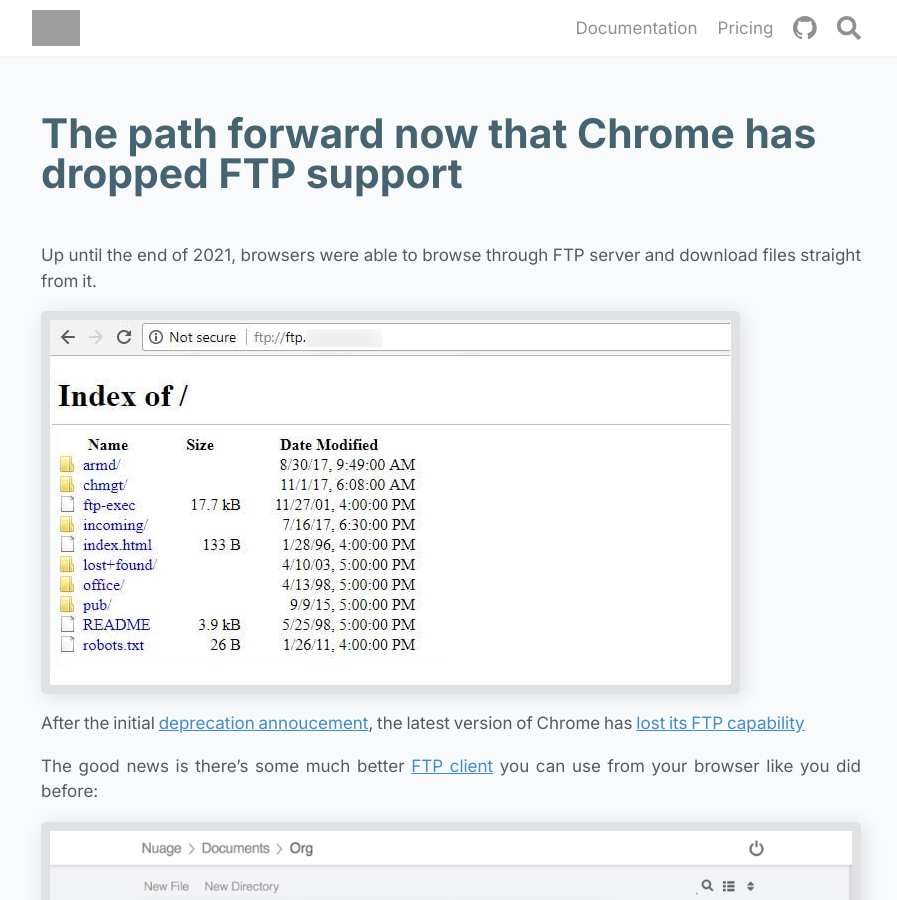
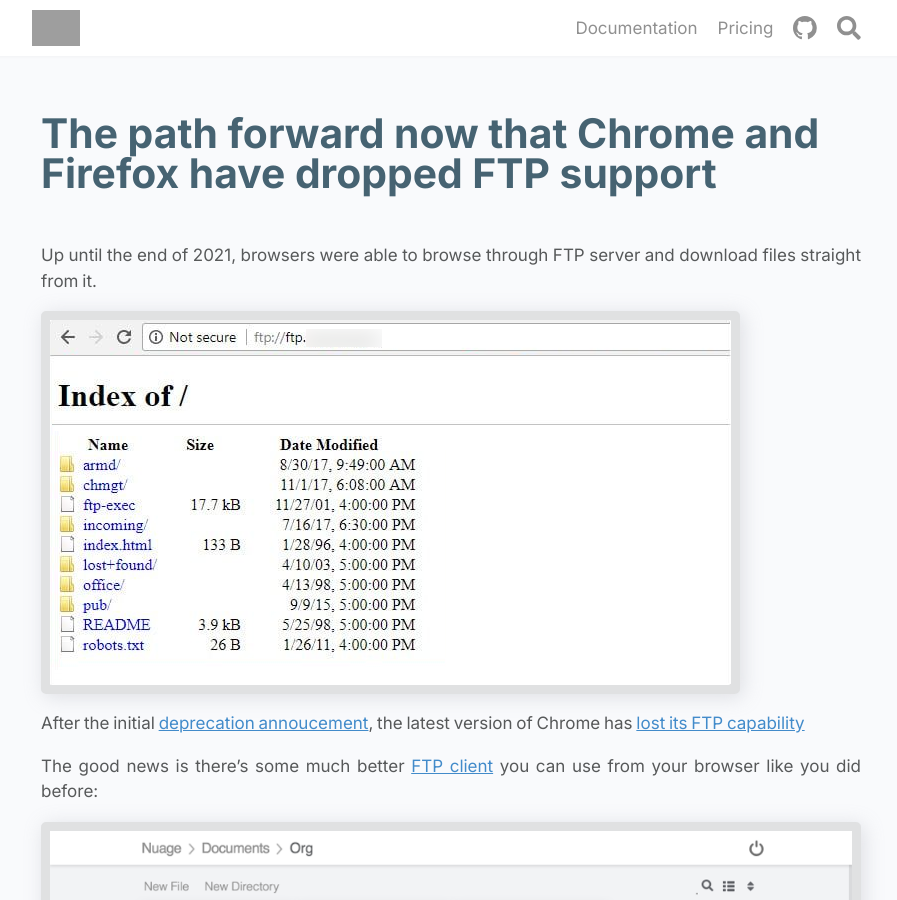
Before and after one commit to mickael-kerjean/filestash-website, a Jekyll site: the page built from _posts/2022-02-01-chrome-has-deprecated-ftp-in-their-browser.md, in a window 1280 px wide and 900 px high. Shown: the whole window, without its empty margins (189-1086 px from the left). Built offline with Jekyll 4.4.1, drawn with Linux system fonts in a browser that asks for light colours; grey boxes are pictures that could not be loaded.

Commit message:
content (update): seo title

```diff
--- a/_posts/2022-02-01-chrome-has-deprecated-ftp-in-their-browser.md
+++ b/_posts/2022-02-01-chrome-has-deprecated-ftp-in-their-browser.md
@@ -1,5 +1,5 @@
 ---
-title: The path forward now that Chrome has dropped FTP support
+title: The path forward now that Chrome and Firefox have dropped FTP support
 layout: post
 description: Migrating away from the now deprecated Chrome integrated FTP client, a path forward using a web FTP client
 language: en
```
